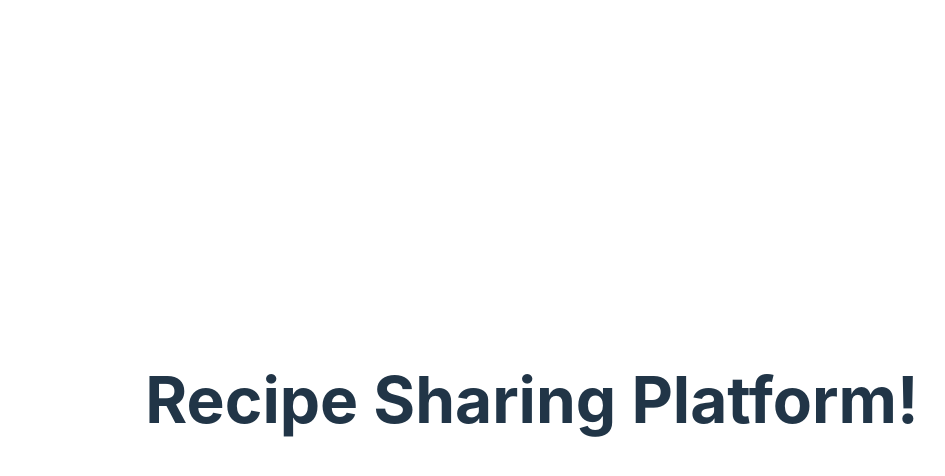
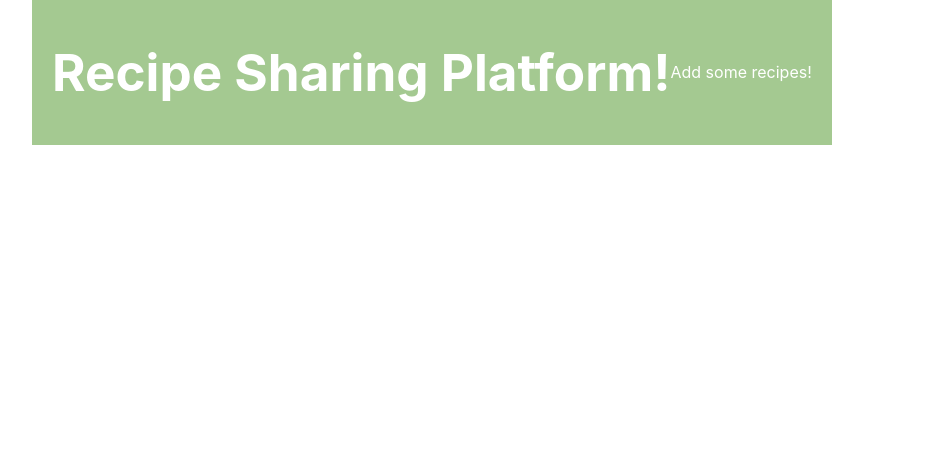
Before and after one commit to jasmine-n-white/Recipe-Sharing-Platform, a React (Vite) app in the folder recipe-sharing-platform/: page / in a window 1280 px wide. Shown: the top 476 px of the page, without its empty margins (108-1053 px from the left). Built offline with nearby package versions, Linux system fonts and the light colour scheme.

Commit message:
formatting header...

```diff
--- a/recipe-sharing-platform/src/App.css
+++ b/recipe-sharing-platform/src/App.css
@@ -3,12 +3,3 @@
   margin: 0 auto;
   padding: 2rem;
 }
-
-.headerFormat  {
-  font-size: 20px;
-  margin-top: 0;
-  display: flex;
-  flex-direction: row;
-  align-items: baseline;
-  justify-content: center;
-}
--- a/recipe-sharing-platform/src/App.jsx
+++ b/recipe-sharing-platform/src/App.jsx
@@ -3,13 +3,12 @@ import Header from './Header'
 import './App.css'
 
 function App() {
-  const [count, setCount] = useState(0)
+  const [likes, setLikes] = useState(0)
 
   return (
     <>
-    <header className="headerFormat">
-      <Header  />
-    </header>
+      <Header />
+
 
     </>
   )
--- /dev/null
+++ b/recipe-sharing-platform/src/Header.css
@@ -0,0 +1,10 @@
+.headerFormat  {
+    background-color: #a4c991;
+    padding: 10px 20px;
+    color: white;
+    display: flex;
+    justify-content: space-between;
+    align-items: center;
+    top: 0;
+    position: absolute;
+  }
--- a/recipe-sharing-platform/src/Header.jsx
+++ b/recipe-sharing-platform/src/Header.jsx
@@ -1,7 +1,12 @@
+import './Header.css'
+
 function Header() {
     return (
         <>
-        <h1>Recipe Sharing Platform!</h1>
+        <header className="headerFormat">
+            <h1>Recipe Sharing Platform!</h1>
+            <p>Add some recipes!</p>
+         </header>
         </>
     );
 
```
